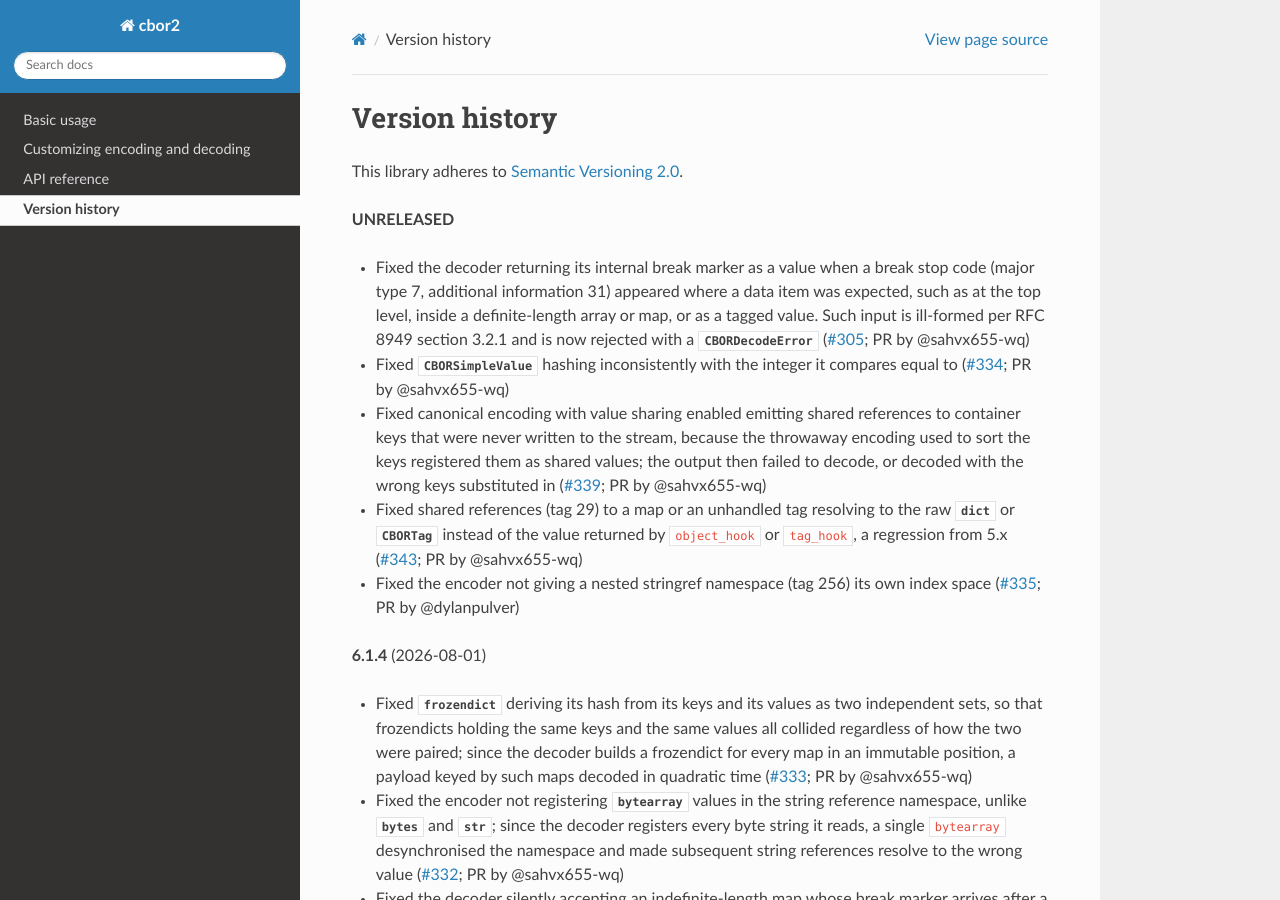
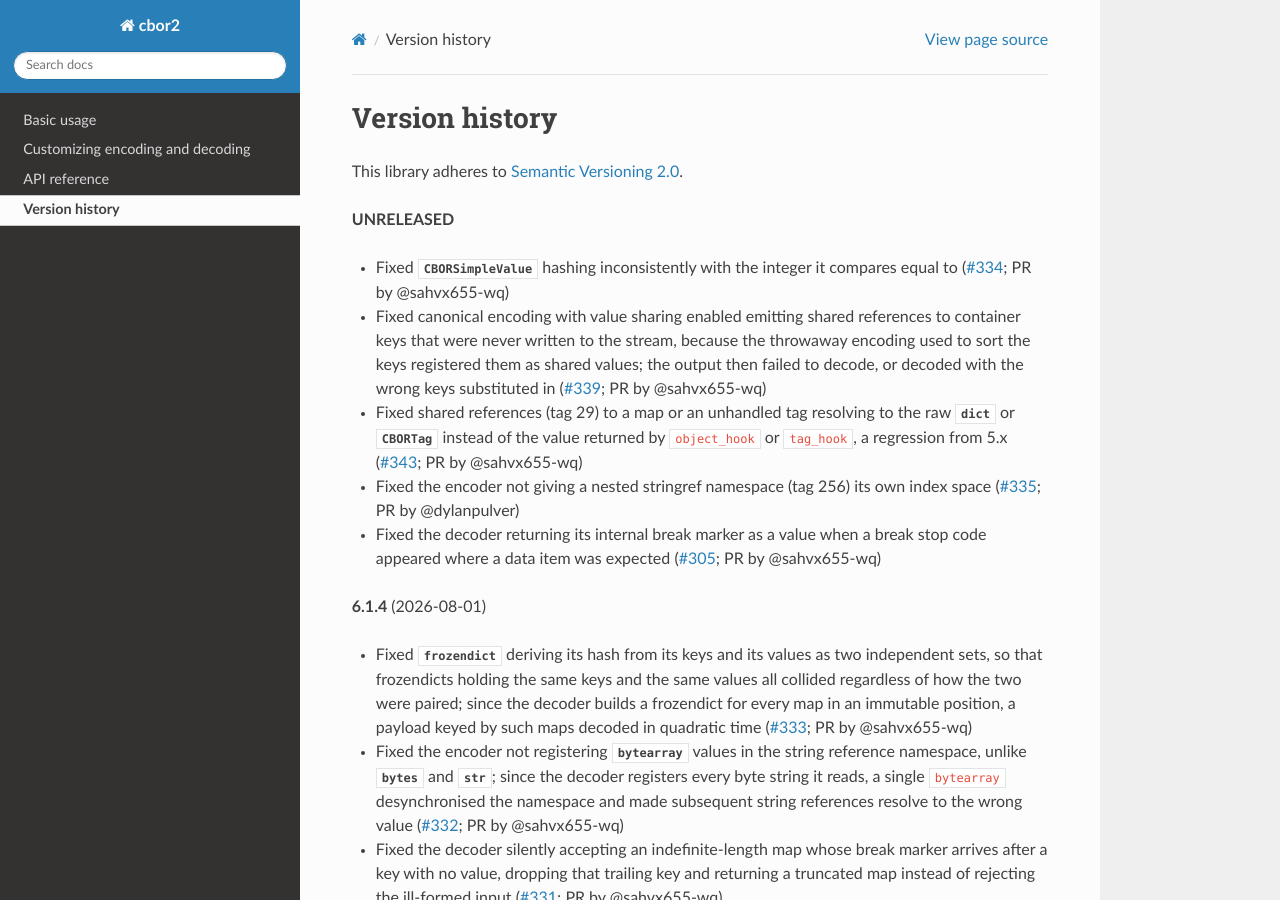
Before and after one commit to agronholm/cbor2, a Sphinx documentation site: the page built from docs/versionhistory.rst, in a window 1280 px wide and 900 px high. Built offline with Sphinx 7.4.7 and the Read the Docs theme 3.1.0, drawn with Linux system fonts in a browser that asks for light colours; the version number could not be read and is left out.

Commit message:
Moved and shortened the changelog entry

```diff
--- a/docs/versionhistory.rst
+++ b/docs/versionhistory.rst
@@ -7,11 +7,6 @@ This library adheres to `Semantic Versioning 2.0 <http://semver.org/>`_.
 
 **UNRELEASED**
 
-- Fixed the decoder returning its internal break marker as a value when a break stop code (major
-  type 7, additional information 31) appeared where a data item was expected, such as at the top
-  level, inside a definite-length array or map, or as a tagged value. Such input is ill-formed per
-  RFC 8949 section 3.2.1 and is now rejected with a :exc:`CBORDecodeError`
-  (`#305 <https://github.com/agronholm/cbor2/issues/305>`_; PR by @sahvx655-wq)
 - Fixed :class:`CBORSimpleValue` hashing inconsistently with the integer it compares equal to
   (`#334 <https://github.com/agronholm/cbor2/pull/334>`_; PR by @sahvx655-wq)
 - Fixed canonical encoding with value sharing enabled emitting shared references to container
@@ -25,6 +20,9 @@ This library adheres to `Semantic Versioning 2.0 <http://semver.org/>`_.
   (`#343 <https://github.com/agronholm/cbor2/pull/343>`_; PR by @sahvx655-wq)
 - Fixed the encoder not giving a nested stringref namespace (tag 256) its own index space
   (`#335 <https://github.com/agronholm/cbor2/pull/335>`_; PR by @dylanpulver)
+- Fixed the decoder returning its internal break marker as a value when a break stop code
+  appeared where a data item was expected
+  (`#305 <https://github.com/agronholm/cbor2/issues/305>`_; PR by @sahvx655-wq)
 
 **6.1.4** (2026-08-01)
 
```
